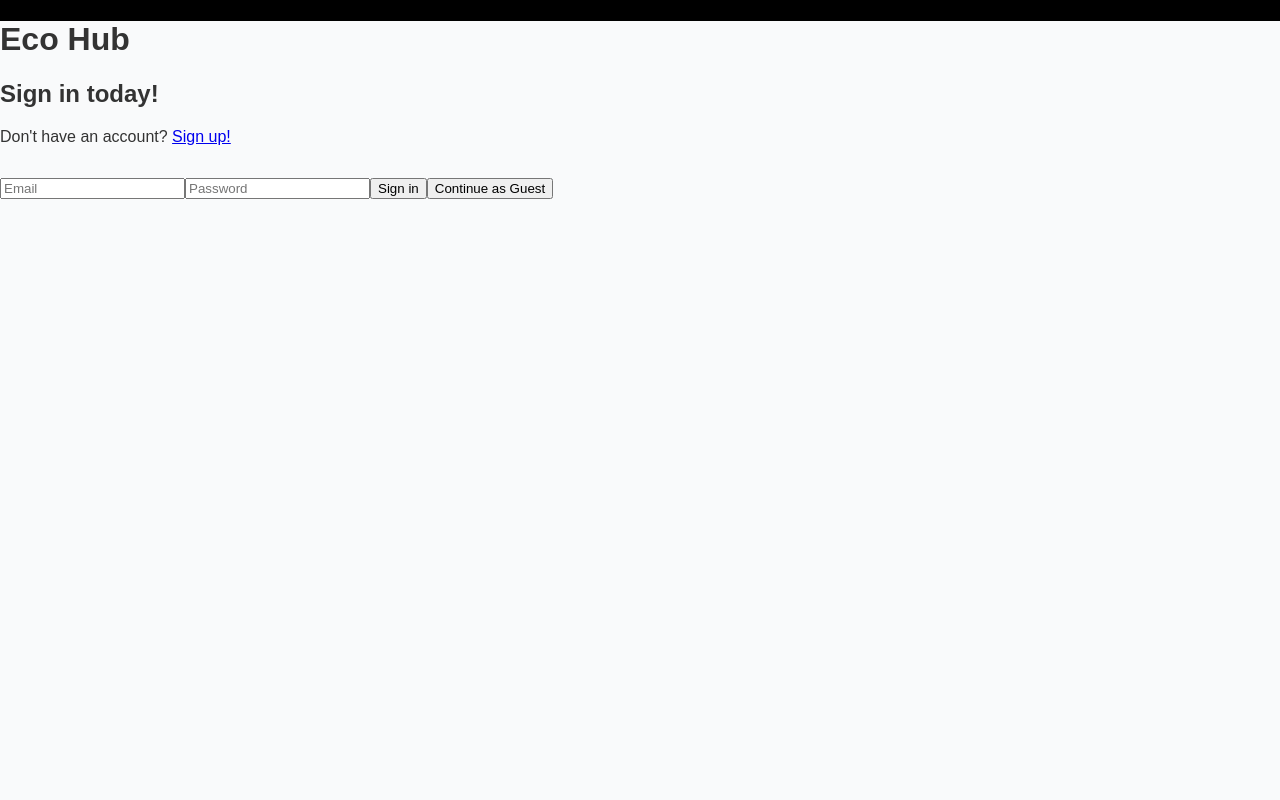
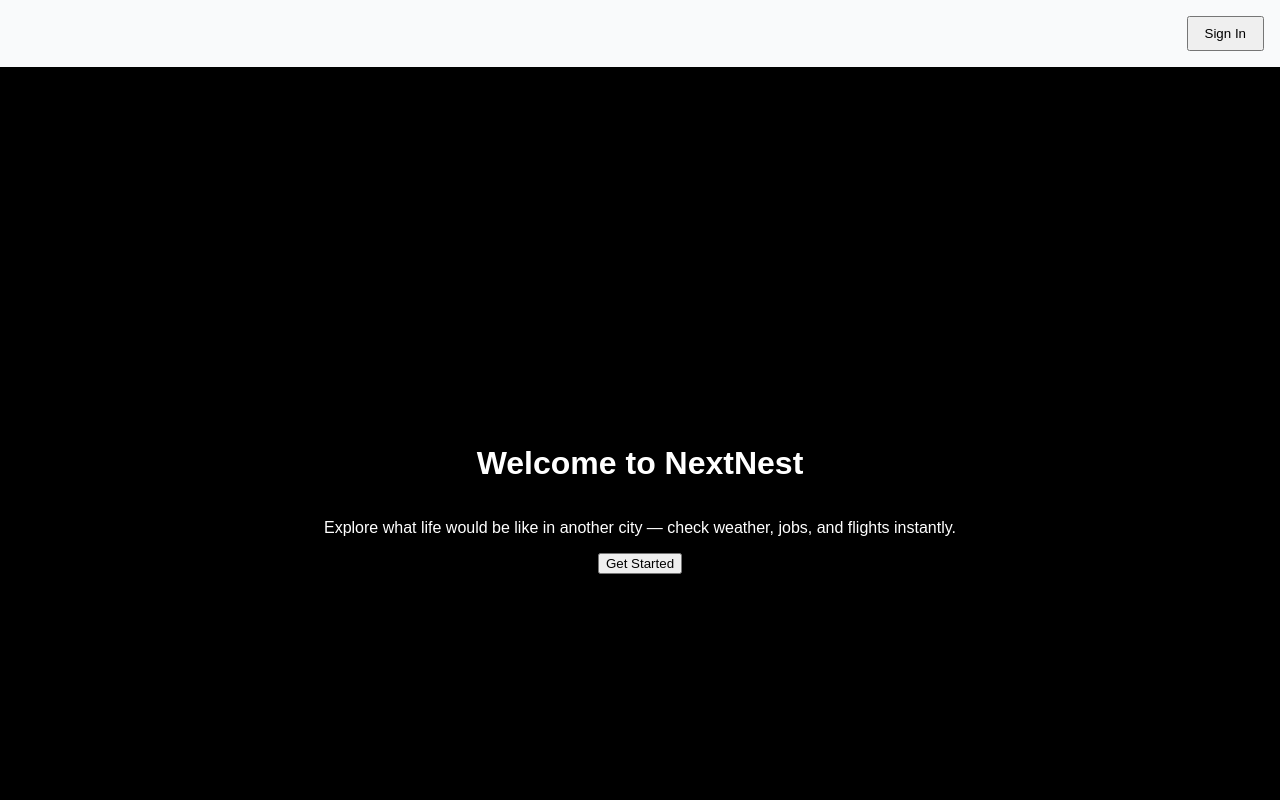
Before and after one commit to adamabdul-hakim/NextNest, a React (Vite) app in the folder frontend/: page / in a window 1280 px wide. Before the commit this address led to /signin. Shown: the top 800 px of the page. Built offline with nearby package versions, Linux system fonts and the light colour scheme; no server answers.

Commit message:
Added sign in button at top, and made homepage the default route, by removing the PrivateRoute wrapper from home page.

```diff
--- a/frontend/src/components/SignIn.jsx
+++ b/frontend/src/components/SignIn.jsx
@@ -8,7 +8,7 @@ const SignIn = () => {
   const [error, setError] = useState("");
   const [loading, setLoading] = useState(false);
 
-  const { signInUser, signInAsGuest } = UserAuth(); // ✅ include signInAsGuest
+  const { signInUser, signInAsGuest } = UserAuth();
   const navigate = useNavigate();
 
   const handleSignIn = async (e) => {
@@ -26,7 +26,6 @@ const SignIn = () => {
     }
   };
 
-  // ✅ handle guest
   const handleGuest = () => {
     signInAsGuest();
     navigate("/dashboard");
@@ -59,7 +58,6 @@ const SignIn = () => {
         </button>
         {error && <p>{error}</p>}
 
-        {/* ✅ Continue as guest */}
         <button
           type="button"
           onClick={handleGuest}
--- a/frontend/src/main.jsx
+++ b/frontend/src/main.jsx
@@ -22,10 +22,7 @@ createRoot(document.getElementById("root")).render(
         <Routes>
           <Route
             path="/"
-            element={
-              <PrivateRoute>
-                <Home />
-              </PrivateRoute>
+            element={<Home />
             }
           >
             <Route index={true} element={<Header />} />
--- a/frontend/src/pages/Home.jsx
+++ b/frontend/src/pages/Home.jsx
@@ -2,11 +2,12 @@ import { useNavigate } from "react-router-dom";
 import { useEffect, useRef } from "react";
 import { UserAuth } from "../context/AuthContext";
 import "../styles/home.css";
+import { Link } from "react-router-dom";
 
 export default function Home() {
   const navigate = useNavigate();
   const bgStaticRef = useRef(null);
-  const { session } = UserAuth();
+  const { session, signOut } = UserAuth(); // ← Grab signOut
 
   useEffect(() => {
     function handleScroll() {
@@ -38,8 +39,18 @@ export default function Home() {
 
   return (
     <>
+      <div style={{ display: "flex", justifyContent: "flex-end", padding: "1rem" }}>
+        {!session?.user ? (
+          <Link to="/signin">
+            <button style={{ padding: "0.5rem 1rem" }}>Sign In</button>
+          </Link>
+        ) : (
+          <button onClick={signOut} style={{ padding: "0.5rem 1rem" }}>
+            Sign Out
+          </button>
+        )}
+      </div>
       <div className="hero-container">
-        {/* ✅ Show username if available */}
         {session?.user?.user_metadata?.username && (
           <h2 style={{ marginBottom: "1rem" }}>
             Welcome, <span>{session.user.user_metadata.username}</span>!
```
